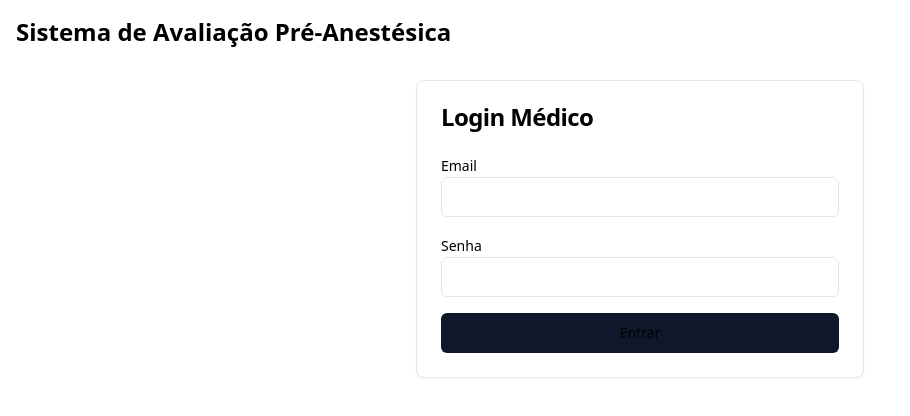
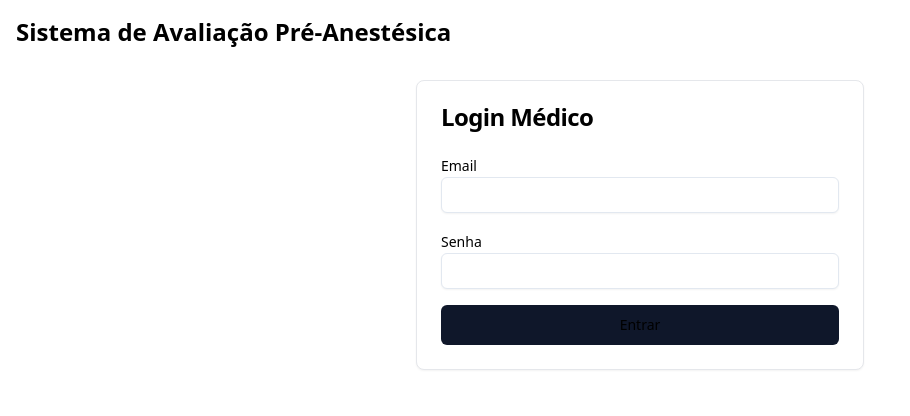
Before and after one commit to SC-Tech-Inova/Avaliacao-pre-anestesica, a Next.js app: page / in a window 1280 px wide. Shown: the top 416 px of the page, without its empty margins (0-910 px from the left). Built offline with nearby package versions, Linux system fonts and the light colour scheme.

Commit message:
Create input.tsx

```diff
--- /dev/null
+++ b/src/components/ui/input.tsx
@@ -0,0 +1,24 @@
+import * as React from "react"
+import { cn } from "@/lib/utils"
+
+export interface InputProps
+  extends React.InputHTMLAttributes<HTMLInputElement> {}
+
+const Input = React.forwardRef<HTMLInputElement, InputProps>(
+  ({ className, type, ...props }, ref) => {
+    return (
+      <input
+        type={type}
+        className={cn(
+          "flex h-9 w-full rounded-md border border-input bg-background px-3 py-1 text-sm shadow-sm transition-colors file:border-0 file:bg-transparent file:text-sm file:font-medium placeholder:text-muted-foreground focus-visible:outline-none focus-visible:ring-1 focus-visible:ring-ring disabled:cursor-not-allowed disabled:opacity-50",
+          className
+        )}
+        ref={ref}
+        {...props}
+      />
+    )
+  }
+)
+Input.displayName = "Input"
+
+export { Input }
```
